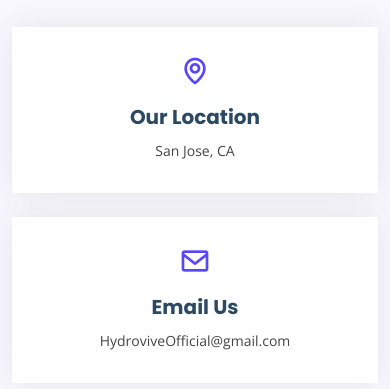
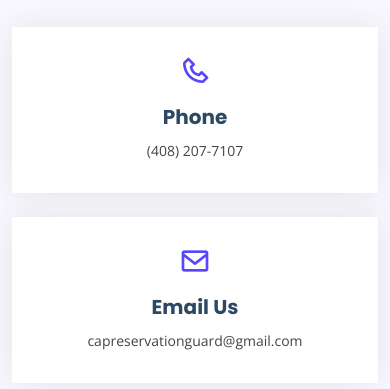
Before and after one commit to SashankBalusu/Hydrovive, a plain HTML site: page index.html in a window 390 px wide. Shown: the part 5667-6056 px from the top of the page. Drawn offline with nearby package versions, Linux system fonts and the light colour scheme.

Commit message:
update email add phone

```diff
--- a/index.html
+++ b/index.html
@@ -235,9 +235,9 @@
         <div class="row">
           <div class="col-lg-6">
             <div class="info-box mb-4">
-              <i class="bx bx-map"></i>
-              <h3>Our Location</h3>
-              <p>San Jose, CA</p>
+              <i class="bx bx-phone"></i>
+              <h3>Phone</h3>
+              <p>(408) 207-7107</p>
             </div>
           </div>
 
@@ -245,7 +245,7 @@
             <div class="info-box  mb-4">
               <i class="bx bx-envelope"></i>
               <h3>Email Us</h3>
-              <p>HydroviveOfficial@gmail.com
+              <p>capreservationguard@gmail.com
               </p>
             </div>
           </div>
```
